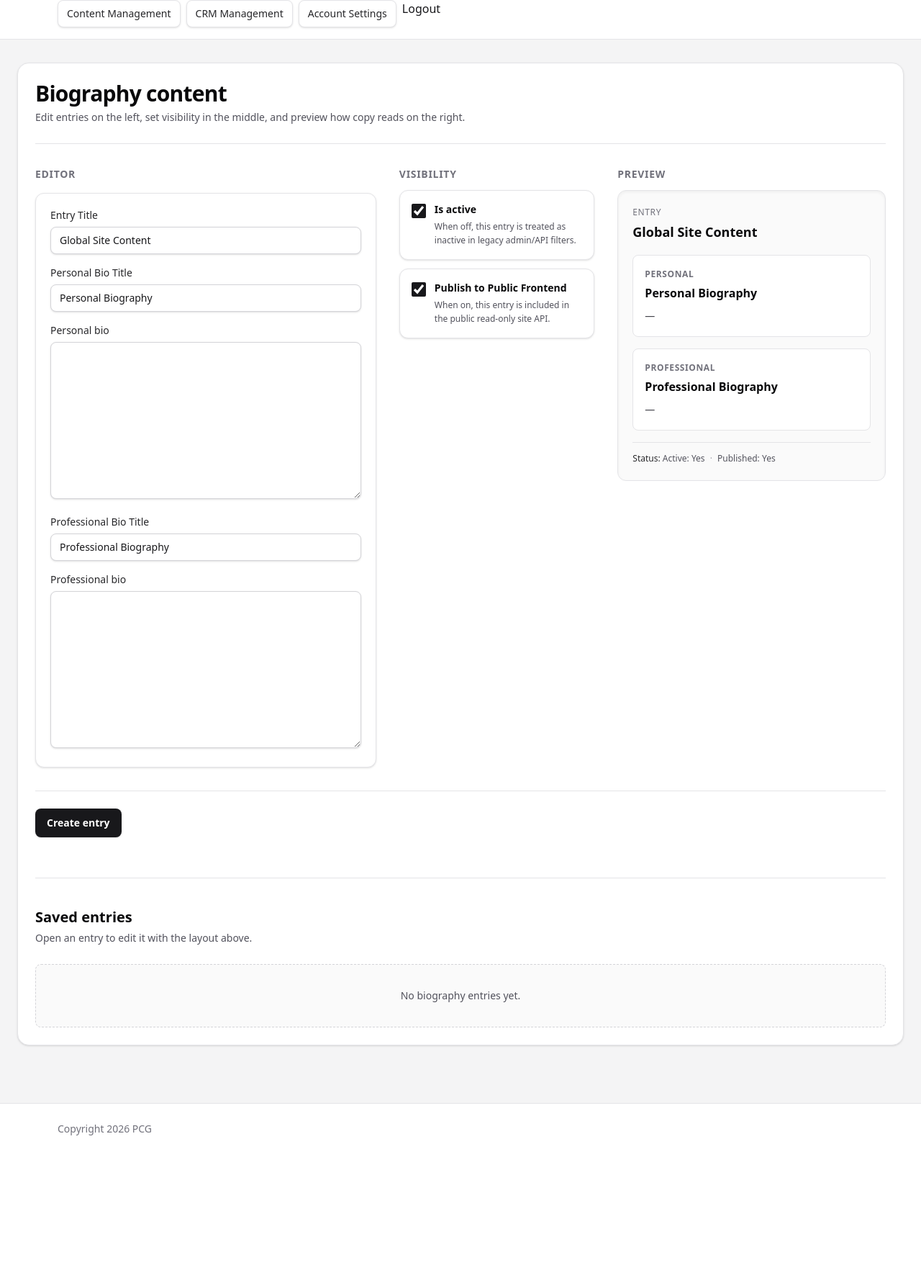
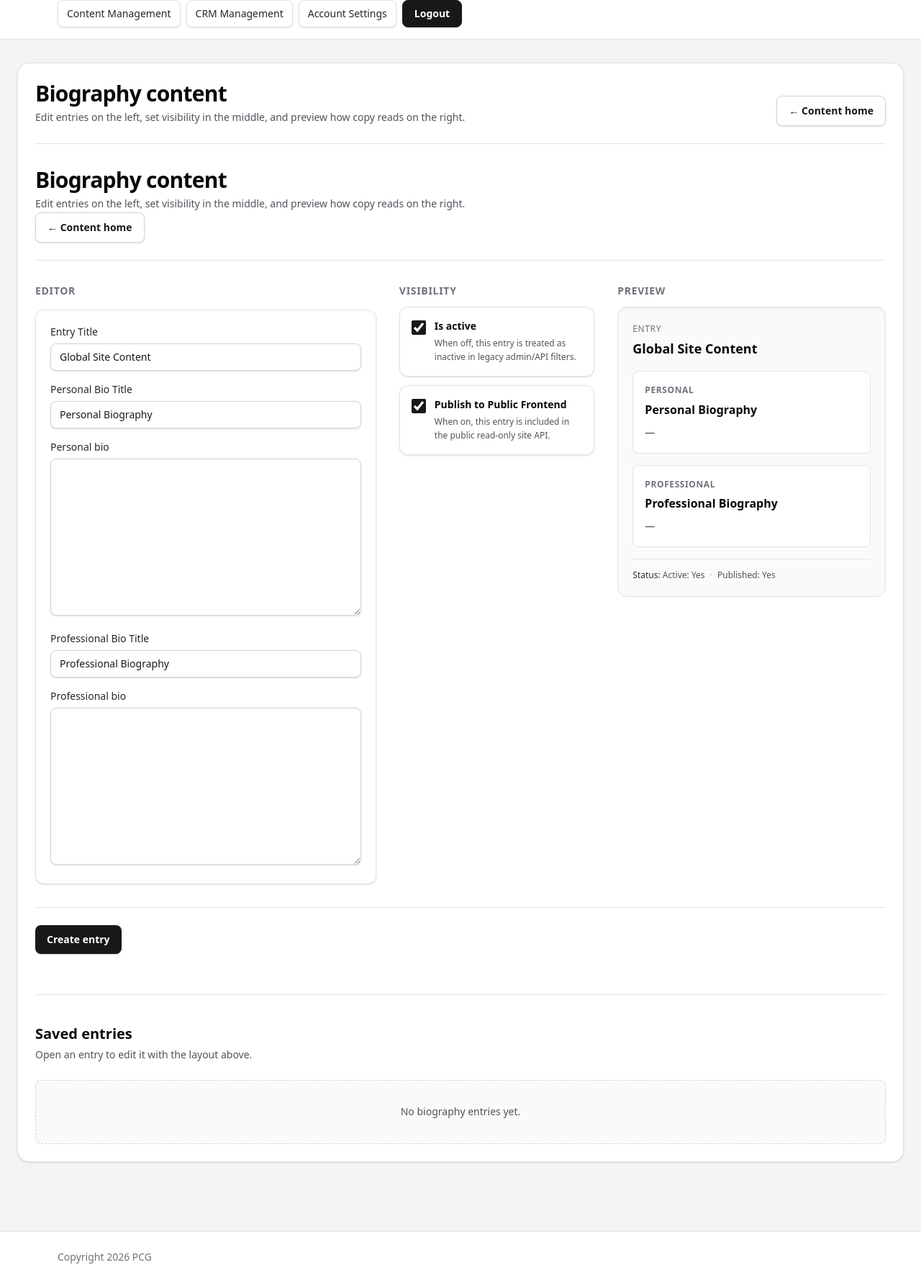
Before and after one commit to Visdomoyat/PCG_backend, a Django app: page /biography/ in a window 1280 px wide. Shown: the part 56-1838 px from the top of the page at 72% size. Before the commit the page ends 1633 px from the top, so only its background shows below. Run offline with Django 5.2, Linux system fonts and the light colour scheme; the visitor is signed in with stand-in values (Sample User, id 1); data that the repository does not hold is empty; style sheets or scripts are compiled from the project's sources.

Commit message:
Update templates for improved layout and styling: Enhance base, contentAdmin, and stories templates with consistent spacing, updated button classes, and dynamic class handling. Implement CSS cache versioning in base template and adjust login redirect settings in configuration.

```diff
--- a/content_app/templates/base.html
+++ b/content_app/templates/base.html
@@ -6,7 +6,7 @@
     <meta charset="UTF-8">
     <meta name="viewport" content="width=device-width, initial-scale=1.0">
     <title>{% block title %}PCG Admin{% endblock %}</title>
-    <link rel="stylesheet" href="{% static 'css/output.css' %}">
+    <link rel="stylesheet" href="{% static 'css/output.css' %}?v={{ CSS_CACHE_VERSION }}">
 </head>
 
 <body>
@@ -25,7 +25,7 @@
                     <li>
                         <form method="post" action="{% url 'logout' %}">
                             {% csrf_token %}
-                            <button type="submit">Logout</button>
+                            <button type="submit" class="pcg-btn">Logout</button>
                         </form>
                     </li>
                 {% else %}
@@ -34,7 +34,7 @@
             </ul>
         </nav>
     </header>
-    <main class="{% block main_classes %}mx-auto w-full max-w-6xl px-4 py-8{% endblock %}">
+    <main class="{% block main_classes %}mx-auto w-full max-w-6xl space-y-4 px-4 py-8{% endblock %}">
         {% if messages %}
             {% for message in messages %}
                 <div class="message">{{ message }}</div>
--- a/content_app/templates/contentAdmin.html
+++ b/content_app/templates/contentAdmin.html
@@ -2,13 +2,21 @@
 
 {% block title %}Content Admin{% endblock %}
 
-{% block main_classes %}mx-auto w-full max-w-[1600px] px-4 py-6 sm:px-6 lg:py-8{% endblock %}
+{% block main_classes %}mx-auto w-full max-w-[1600px] space-y-4 px-4 py-6 sm:px-6 lg:py-8{% endblock %}
 
 {% block content %}
 <div class="admin-zinc-scope min-h-[60vh] bg-zinc-50 text-zinc-900 -mx-4 px-4 py-6 sm:-mx-6 sm:px-6 sm:py-8 lg:mx-0 lg:rounded-2xl lg:border lg:border-zinc-200 lg:bg-white lg:p-6 lg:shadow-sm">
+    <div class="mb-8 flex flex-col gap-4 border-b border-zinc-200 pb-6 sm:flex-row sm:items-end sm:justify-between">
+        <div>
+            <h1 class="text-2xl font-bold tracking-tight text-zinc-950 sm:text-3xl">Biography content</h1>
+            <p class="mt-1 max-w-2xl text-sm text-zinc-600">Edit entries on the left, set visibility in the middle, and preview how copy reads on the right.</p>
+        </div>
+        <a href="{% url 'contentLanding' %}" class="admin-btn-secondary shrink-0 text-center text-sm">← Content home</a>
+    </div>
     <div class="mb-8 border-b border-zinc-200 pb-6">
         <h1 class="text-2xl font-bold tracking-tight text-zinc-950 sm:text-3xl">Biography content</h1>
         <p class="mt-1 max-w-2xl text-sm text-zinc-600">Edit entries on the left, set visibility in the middle, and preview how copy reads on the right.</p>
+        <a href="{% url 'contentLanding' %}" class="admin-btn-secondary shrink-0 text-center text-sm">← Content home</a>
     </div>
 
     {% if editing_entry %}
--- a/pcgBackend/settings.py
+++ b/pcgBackend/settings.py
@@ -70,6 +70,7 @@ TEMPLATES = [
                 'django.template.context_processors.request',
                 'django.contrib.auth.context_processors.auth',
                 'django.contrib.messages.context_processors.messages',
+                'content_app.context_processors.css_cache_version',
             ],
         },
     },
@@ -134,5 +135,5 @@ MEDIA_ROOT = BASE_DIR / 'media'
 DEFAULT_AUTO_FIELD = 'django.db.models.BigAutoField'
 
 LOGIN_URL = "login"
-LOGIN_REDIRECT_URL = "contentAdmin"
+LOGIN_REDIRECT_URL = "contentLanding"
 LOGOUT_REDIRECT_URL = "login"
```
Also changed, not shown: content_app/templates/stories.html (+11 -7 lines).
